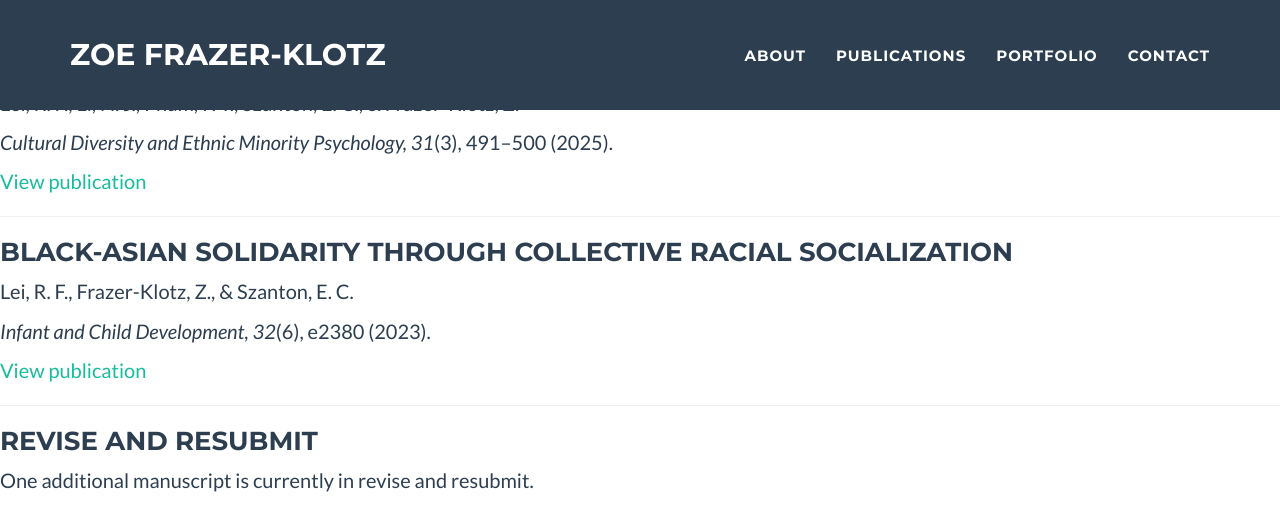
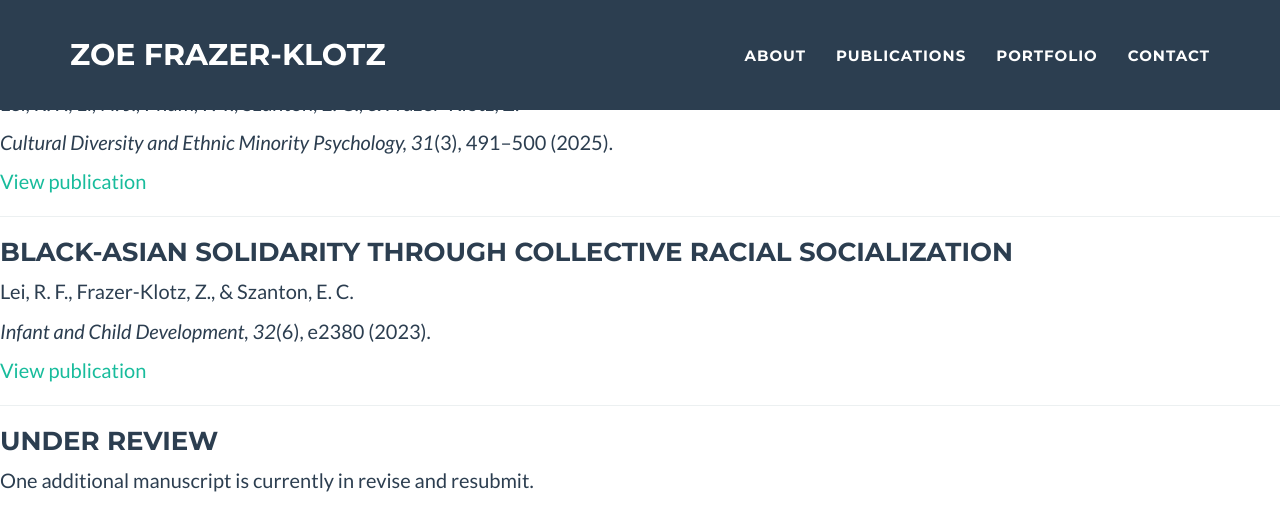
Before and after one commit to zo-klo/zo-klo.github.io, a Jekyll site: the page built from content/publications.md, in a window 1280 px wide. Shown: the top 531 px of the page. Built offline with Jekyll 4.4.1, drawn with Linux system fonts in a browser that asks for light colours; our own code applies the rules of GitHub Pages for plain Markdown files.

Commit message:
Update publication status from 'Revise and resubmit' to 'Under Review'

```diff
--- a/content/publications.md
+++ b/content/publications.md
@@ -18,6 +18,6 @@ Lei, R. F., Frazer-Klotz, Z., & Szanton, E. C.
 
 ---
 
-### Revise and resubmit
+### Under Review
 
 One additional manuscript is currently in revise and resubmit.
```
